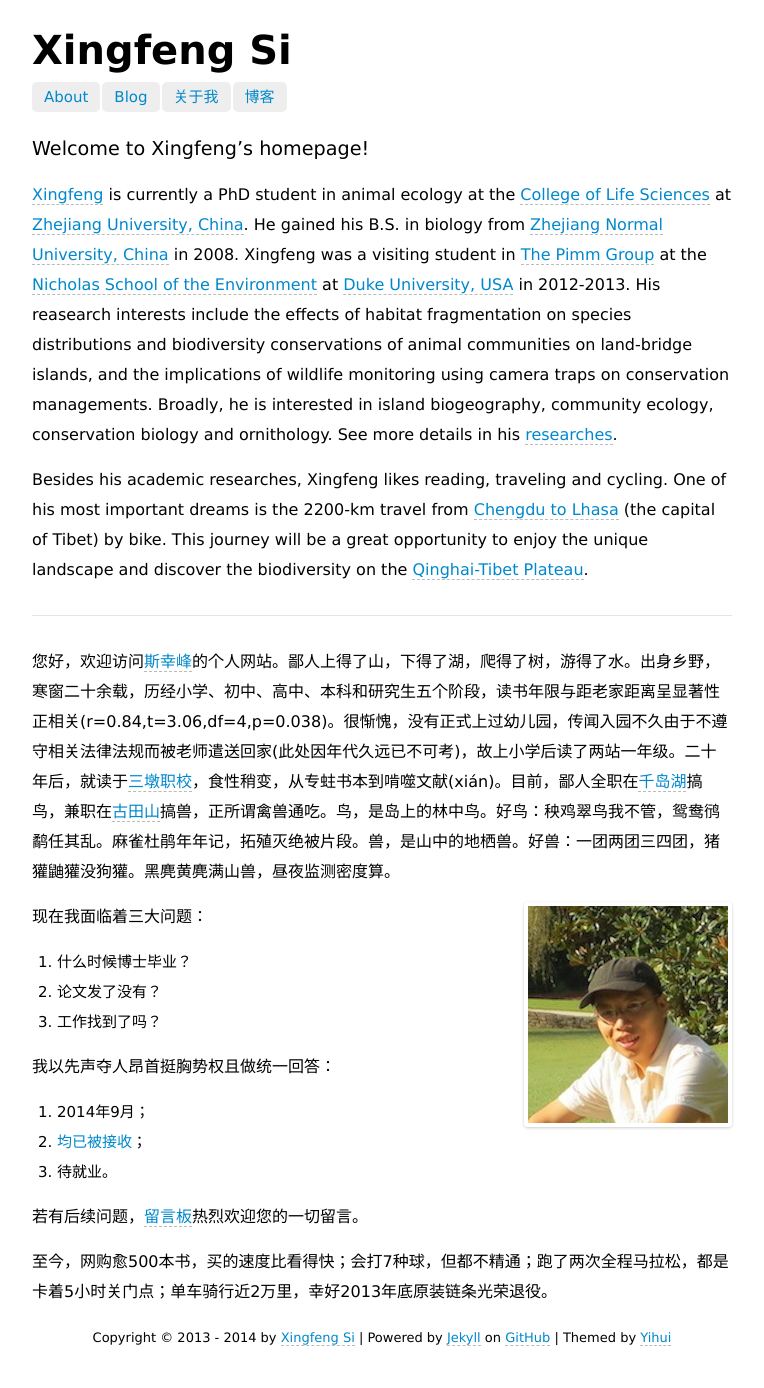
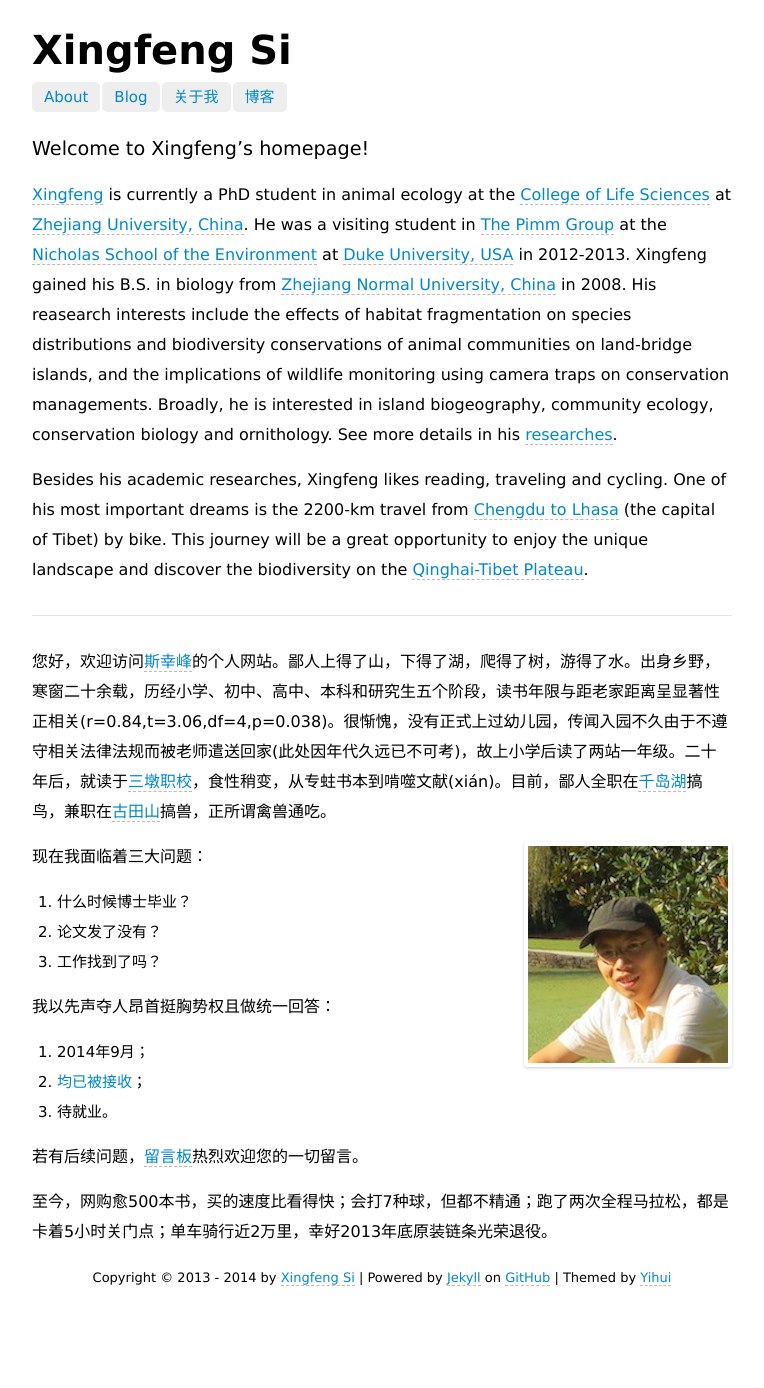
Before and after one commit to sixf/sixf.github.io, a Jekyll site: the page built from index.md, in a window 1280 px wide. Shown: the whole page, without its empty margins (258-1022 px from the left). Built offline with Jekyll 4.4.1, drawn with Linux system fonts in a browser that asks for light colours; Markdown is read by kramdown in place of the engine named in the settings; after the commit the page ends 1328 px from its top, so only the background shows below that.

Commit message:
delete the poem

```diff
--- a/index.md
+++ b/index.md
@@ -5,14 +5,14 @@ layout: home
 
 <big>Welcome to Xingfeng’s homepage! </big>
 
-[Xingfeng](/ "Xingfeng Si") is currently a PhD student in animal ecology at the [College of Life Sciences](http://www.cls.zju.edu.cn/en/) at [Zhejiang University, China](http://www.zju.edu.cn/english/ "Zhejiang University"). He gained his B.S. in biology from [Zhejiang Normal University, China](http://www.zjnu.cn/eng/) in 2008. Xingfeng was a visiting student in [The Pimm Group](http://www.thepimmgroup.org) at the [Nicholas School of the Environment](http://nicholas.duke.edu) at [Duke University, USA](http://www.duke.edu) in 2012-2013. His reasearch interests include the effects of habitat fragmentation on species distributions and biodiversity conservations of animal communities on land-bridge islands, and the implications of wildlife monitoring using camera traps on conservation managements. Broadly, he is interested in island biogeography, community ecology, conservation biology and ornithology. See more details in his [researches](/en/about "About Xingfeng").
+[Xingfeng](/ "Xingfeng Si") is currently a PhD student in animal ecology at the [College of Life Sciences](http://www.cls.zju.edu.cn/en/) at [Zhejiang University, China](http://www.zju.edu.cn/english/ "Zhejiang University"). He was a visiting student in [The Pimm Group](http://www.thepimmgroup.org) at the [Nicholas School of the Environment](http://nicholas.duke.edu) at [Duke University, USA](http://www.duke.edu) in 2012-2013. Xingfeng gained his B.S. in biology from [Zhejiang Normal University, China](http://www.zjnu.cn/eng/) in 2008. His reasearch interests include the effects of habitat fragmentation on species distributions and biodiversity conservations of animal communities on land-bridge islands, and the implications of wildlife monitoring using camera traps on conservation managements. Broadly, he is interested in island biogeography, community ecology, conservation biology and ornithology. See more details in his [researches](/en/about "About Xingfeng").
 
 Besides his academic researches, Xingfeng likes reading, traveling and cycling. One of his most important dreams is the 2200-km travel from [Chengdu to Lhasa](http://en.wikipedia.org/wiki/China_National_Highway_318) (the capital of Tibet) by bike. This journey will be a great opportunity to enjoy the unique landscape and discover the biodiversity on the [Qinghai-Tibet Plateau](http://en.wikipedia.org/wiki/Qinghai-Tibet_Plateau).
 
 ---
 
 
-您好，欢迎访问[斯幸峰](/ "Xingfeng Si")的个人网站。鄙人上得了山，下得了湖，爬得了树，游得了水。出身乡野，寒窗二十余载，历经小学、初中、高中、本科和研究生五个阶段，读书年限与距老家距离呈显著性正相关(r=0.84,t=3.06,df=4,p=0.038)。很惭愧，没有正式上过幼儿园，传闻入园不久由于不遵守相关法律法规而被老师遣送回家(此处因年代久远已不可考)，故上小学后读了两站一年级。二十年后，就读于[三墩职校](http://www.zju.edu.cn)，食性稍变，从专蛀书本到啃噬文献(xián)。目前，鄙人全职在[千岛湖](/cn/pages/thousand-island-lake/)搞鸟，兼职在[古田山](/cn/pages/gutianshan-reserve/)搞兽，正所谓禽兽通吃。鸟，是岛上的林中鸟。好鸟：秧鸡翠鸟我不管，鸳鸯鸻鹬任其乱。麻雀杜鹃年年记，拓殖灭绝被片段。兽，是山中的地栖兽。好兽：一团两团三四团，猪獾鼬獾没狗獾。黑麂黄麂满山兽，昼夜监测密度算。
+您好，欢迎访问[斯幸峰](/ "Xingfeng Si")的个人网站。鄙人上得了山，下得了湖，爬得了树，游得了水。出身乡野，寒窗二十余载，历经小学、初中、高中、本科和研究生五个阶段，读书年限与距老家距离呈显著性正相关(r=0.84,t=3.06,df=4,p=0.038)。很惭愧，没有正式上过幼儿园，传闻入园不久由于不遵守相关法律法规而被老师遣送回家(此处因年代久远已不可考)，故上小学后读了两站一年级。二十年后，就读于[三墩职校](http://www.zju.edu.cn)，食性稍变，从专蛀书本到啃噬文献(xián)。目前，鄙人全职在[千岛湖](/cn/pages/thousand-island-lake/)搞鸟，兼职在[古田山](/cn/pages/gutianshan-reserve/)搞兽，正所谓禽兽通吃。
 
 <p><img src="http://sixf.org/files/images/avatar.jpg" title="Xingfeng Si" align="right" /></p>
 
```
